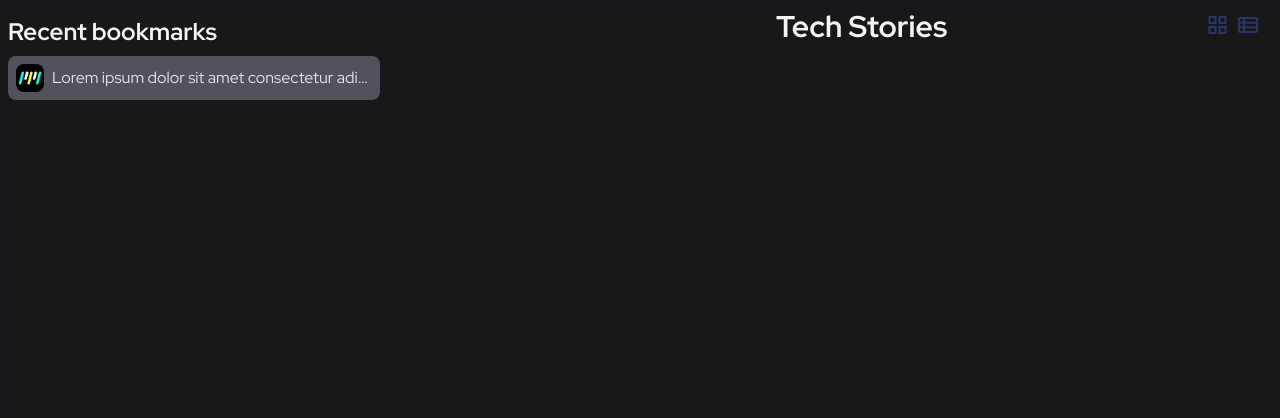
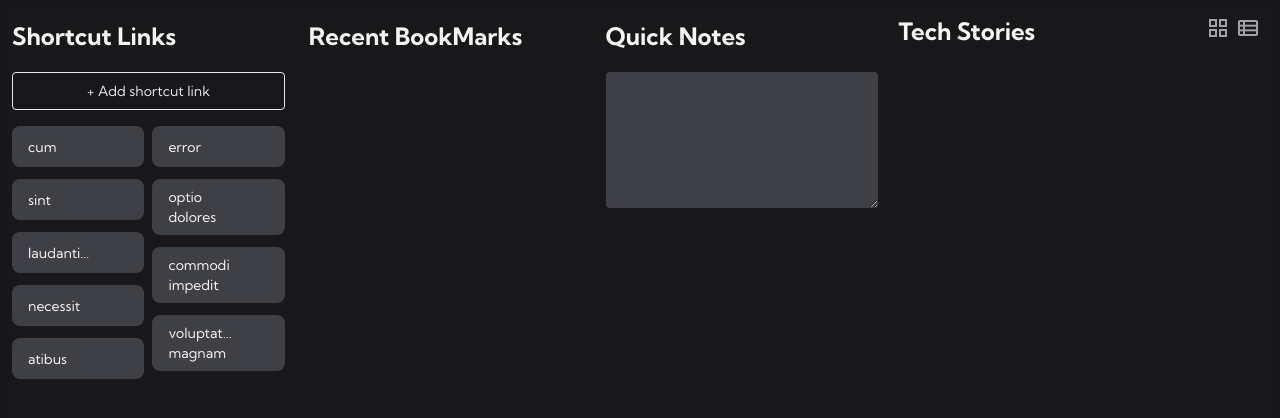
Before and after one commit to anuraago/Traago, a browser extension: page index.html in a window 1280 px wide. Drawn offline with nearby package versions, Linux system fonts and the light colour scheme; no server answers.

Commit message:
version 2 with columns

```diff
--- a/index.html
+++ b/index.html
@@ -1,4 +1,5 @@
-<html>
+<!DOCTYPE html>
+<html lang="en">
 
 <head>
     <meta charset="utf-8">
@@ -12,21 +13,28 @@
 </head>
 
 <body class="bg-zinc-900">
-    <div class="flex text-white gap-2">
-        <div class="w-[60vw] p-2">
-            <h1 class="py-2 text-2xl text-zinc-100 font-bold">Recent bookmarks</h1>
-            <div class="columns-2 space-y-3 gap-2 flex-wrap" id="bookmarks">
-                <div class="flex space-x-2 items-center p-2 rounded-lg text-base bg-zinc-600 text-zinc-200">
-                    <img class="w-7 h-7 rounded-lg" src="./mmbrand.png" alt="">
-                    <div class="truncate text-ellipsis">Lorem ipsum dolor sit amet consectetur adipisicing elit. Enim,
-                        sint?</div>
+    <div class="flex gap-2">
+        <div class="w-[70%] flex text-sm">
+            <div class="p-3 flex-1 w-[33%]">
+                <h1 class="mb-5 mt-2 text-2xl text-zinc-100 font-bold">Shortcut Links</h1>
+                <button class="border p-2 text-zinc-200 w-full mb-4 rounded">+ Add shortcut link</button>
+                <div class="columns-2 gap-2 space-y-3" id="shorts"></div>
+            </div>
+            <div class="p-3 flex-1 w-[33%]">
+                <h1 class="mb-5 mt-2 text-2xl text-zinc-100 font-bold">Recent BookMarks</h1>
+                <div class="columns-1 space-y-4" id="bookmarks"></div>
+            </div>
+            <div class="p-3 flex-1 w-[33%]">
+                <h1 class="mb-5 mt-2 text-2xl text-zinc-100 font-bold">Quick Notes</h1>
+                <div>
+                    <textarea name="" id=""  rows="5" class="bg-zinc-700 w-full rounded border-0"></textarea>
                 </div>
             </div>
         </div>
-        <div class="w-[40vw] flex flex-col h-screen">
-            <div class="flex py-2 pr-5 text-3xl justify-between items-end">
+        <div class="w-[30%] flex flex-col h-screen">
+            <div class="flex my-3 pr-5 text-2xl justify-between items-end">
                 <h1 class="text-zinc-100 font-bold">Tech Stories</h1>
-                <div class="text-[#2B3467]">
+                <div class="text-zinc-400">
                     <button id="gridView">
                         <span class="text-2xl material-symbols-outlined">grid_view</span>
                     </button>
--- a/links.js
+++ b/links.js
@@ -1,25 +1,53 @@
 
-// chrome.bookmarks.getRecent(6).then((data) => appendData(data));
+chrome.bookmarks.getRecent(6).then((data) => appendData(data));
 
-// function url_domain(url) {
-//     var matches = url.match(/^https?\:\/\/([^\/?#]+)(?:[\/?#]|$)/i);
-//     var hostname = matches && matches[1];
-//     // const { hostname } = new URL(url);
-//     // https://www.google.com/s2/favicons?domain=dev.to&sz=128
-//     return `https://www.google.com/s2/favicons?domain=${hostname}&sz=16`;
-// }
+function url_domain(url) {
+    var matches = url.match(/^https?\:\/\/([^\/?#]+)(?:[\/?#]|$)/i);
+    var hostname = matches && matches[1];
+    // const { hostname } = new URL(url);
+    // https://www.google.com/s2/favicons?domain=dev.to&sz=128
+    return `https://www.google.com/s2/favicons?domain=${hostname}&sz=16`;
+}
 
-// function appendData(data) {
-//     console.log(data);
-//     for (var bookmark of data) {
-//         const node = document.createElement("div");
-//         html = `
-//         <div class="flex space-x-2 items-center px-2 py-1 rounded-full text-base bg-zinc-600 text-zinc-200">
-//             <img class="w-7 h-7 rounded-full" src="${url_domain(bookmark.url)}" alt="">
-//             <div class="truncate text-ellipsis">${bookmark.title}</div>
-//         </div>
-//         `;
-//         node.innerHTML = html;
-//         document.getElementById("bookmarks").appendChild(node);
-//     }
-// }
+
+function appendData(data) {
+    for (var bookmark of data) {
+        if (bookmark.title) {
+            const node = document.createElement("div");
+            html = `
+            <div class="relative">
+                <a href="${bookmark.url}" target="_blank">
+                    <img class="absolute w-8 h-8 bg-zinc-700 -top-0.5 left-0 border border-zinc-600 p-0.5 rounded-full"
+                        src="${url_domain(bookmark.url)}" alt="">
+                    <div class="truncate text-ellipsis bg-zinc-700 text-zinc-200 rounded-lg p-2 pl-4 ml-5">${bookmark.title}</div>
+                </a>
+            </div>
+            `;
+            node.innerHTML = html;
+            document.getElementById("bookmarks").appendChild(node);
+        }
+    }
+}
+
+
+function appendshorts() {
+    const randomList =
+        ['cum', 'sint', 'laudantium', 'necessit', 'atibus', 'error', 'optio dolores', ' commodi impedit ', 'voluptatum magnam']
+
+    randomList.forEach(item => {
+        const node = document.createElement("div");
+        html = `
+        <div class="flex group justify-between items-center rounded-lg bg-zinc-700 text-zinc-100 p-2">
+            <a href="${item}" class="pl-2 overflow-hidden text-ellipsis">${item}</a>
+            <div class="block shrink-0 invisible group-hover:visible pl-2">
+                <button><span class="text-base material-symbols-outlined">edit</span></button>
+                <button><span class="text-base material-symbols-outlined">clear</span></button>
+            </div>
+        </div>
+                `;
+        node.innerHTML = html;
+        document.getElementById("shorts").appendChild(node);
+
+    });
+}
+appendshorts();
--- a/script.js
+++ b/script.js
@@ -26,7 +26,7 @@ const addStories = (stories) => {
                                     <div>dev.to</div>
                                 </div>
                             </div>
-                            <a target="_" href="${story.url}" class="w-[50%] w-full">
+                            <a target="_" href="${story.url}" class="w-full">
                                 ${story.cover_image != null ? `<img class="h-full object-cover rounded" src="${story.cover_image}" />` : ""}
                             </a>
                     </div>`;
--- a/style.css
+++ b/style.css
@@ -5,7 +5,7 @@
 body {
     box-sizing: border-box;
     font-family: 'Kumbh Sans', sans-serif;
-    font-family: 'Red Hat Display', sans-serif;
+    /* font-family: 'Karla Light', sans-serif; */
     background-color: #DDE3FD;
     /* background-image: radial-gradient(circle, transparent 50%, black 120%), url('./bg1.jpeg'); */
     background-size: cover;
--- /dev/null
+++ b/tailwind.config.js
@@ -0,0 +1,5 @@
+/** @type {import('tailwindcss').Config} */
+module.exports = {
+    content: ["./src/**/*.{html,js}"],
+    plugins: [],
+  }
```
